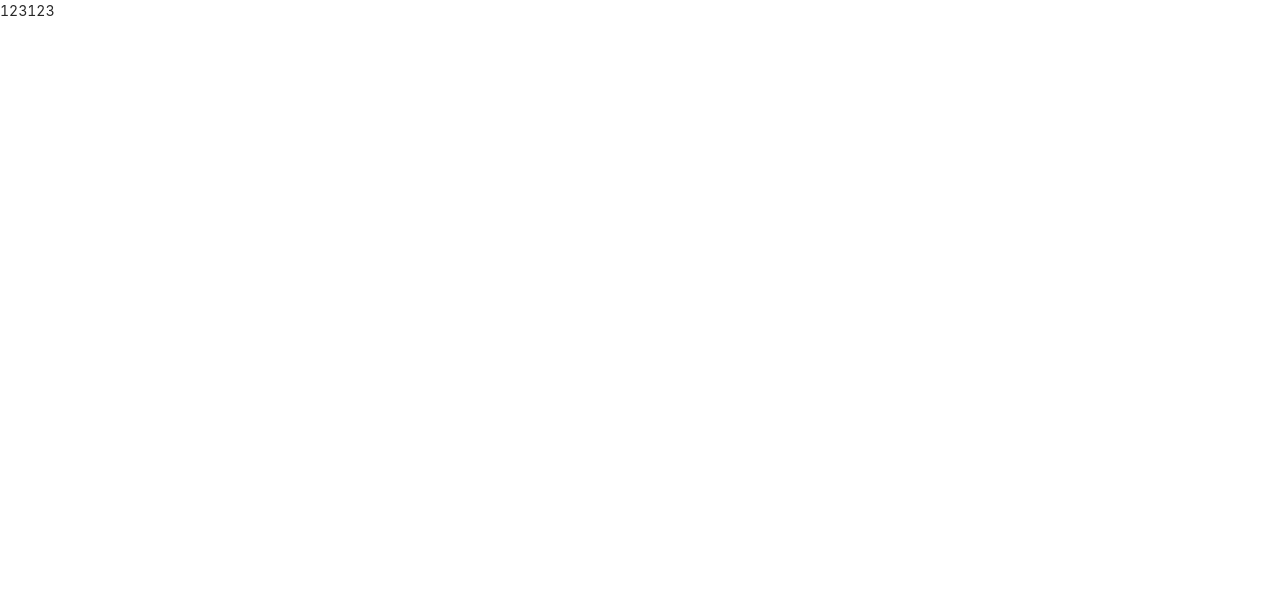
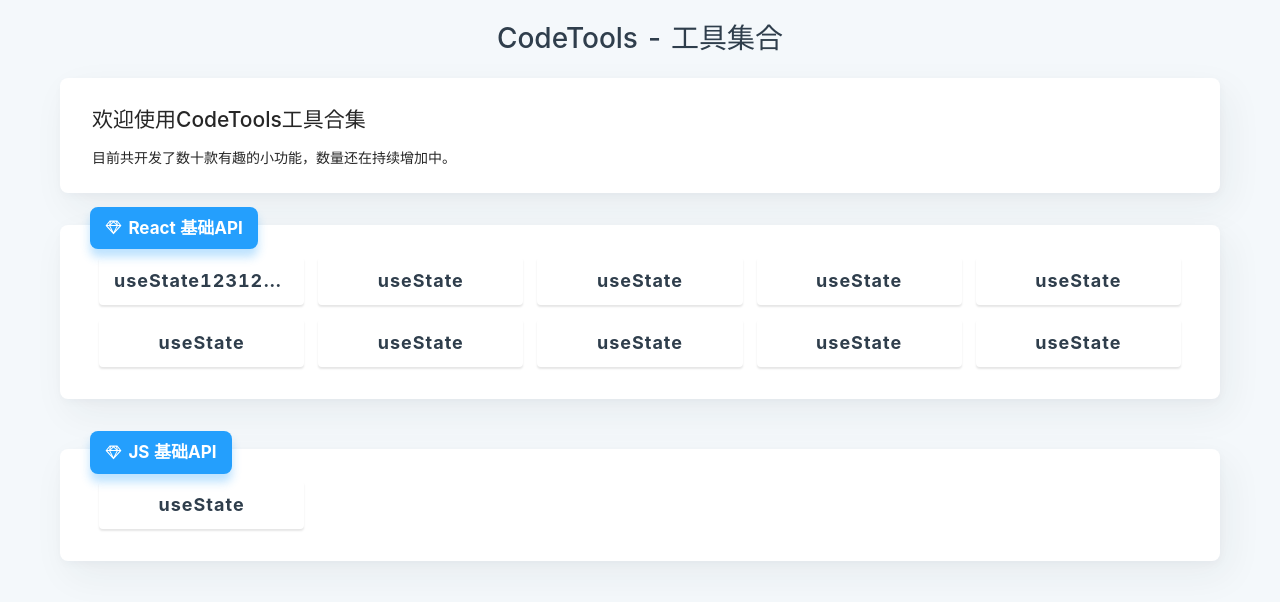
Before and after one commit to wangjuunwei/code-snippet, a React (Create React App) app: page / in a window 1280 px wide. Shown: the top 602 px of the page. Built offline with nearby package versions, Linux system fonts and the light colour scheme.

Commit message:
2021/05/19 完成navigation开发

```diff
--- a/src/Routes/index.tsx
+++ b/src/Routes/index.tsx
@@ -7,8 +7,10 @@ const NewApiTest = React.lazy(() => import('../pages/UseApiDemo/index'))
 const ForwardRef = React.lazy(() => import('../pages/UseApiDemo/forwardRef'))
 const UseState = React.lazy(() => import('../pages/UseApiDemo/useState'))
 
+const Navigation =React.lazy(()=>import('../pages/naviGation/index'))
+
 export const routes: RouteConfig[] = [
-    {path: '/', exact: true, render: () => <div>123123</div>},
+    {path: '/', exact: true, component:Navigation},
     //Typscript中的装饰器配合Ioc容器 完成依赖的 的注入
     {path: '/iocclass', exact: true, component: IocClass},
     {
--- /dev/null
+++ b/src/cssConfig.tsx
@@ -0,0 +1,4 @@
+export default {
+    fontColor: '#2f3e4c',
+    themeColor: '#249ffd'
+}
--- a/src/index.css
+++ b/src/index.css
@@ -1,13 +1,18 @@
+@import "~antd/dist/antd.css";
+.root{
+    font-size: 100px;
+}
 body {
-  margin: 0;
-  font-family: -apple-system, BlinkMacSystemFont, 'Segoe UI', 'Roboto', 'Oxygen',
+    margin: 0;
+    font-family: -apple-system, BlinkMacSystemFont, 'Segoe UI', 'Roboto', 'Oxygen',
     'Ubuntu', 'Cantarell', 'Fira Sans', 'Droid Sans', 'Helvetica Neue',
     sans-serif;
-  -webkit-font-smoothing: antialiased;
-  -moz-osx-font-smoothing: grayscale;
+    -webkit-font-smoothing: antialiased;
+    -moz-osx-font-smoothing: grayscale;
+    background-color:  #f4f8fb;
 }
 
 code {
-  font-family: source-code-pro, Menlo, Monaco, Consolas, 'Courier New',
+    font-family: source-code-pro, Menlo, Monaco, Consolas, 'Courier New',
     monospace;
 }
--- a/src/index.tsx
+++ b/src/index.tsx
@@ -2,7 +2,6 @@ import React from 'react';
 import ReactDOM from 'react-dom';
 import './index.css';
 import App from "./App";
-import 'antd/dist/antd.css';
 
 import reportWebVitals from './reportWebVitals';
 
--- a/src/pages/UseApiDemo/components/copy.tsx
+++ b/src/pages/UseApiDemo/components/copy.tsx
@@ -10,13 +10,13 @@ interface InputRefProps {
     remo?(): void
 }
 
-type InputInnerItem = InputRefProps & React.RefAttributes<HTMLInputElement> & React.ComponentPropsWithRef<any>
+// type InputInnerItem = InputRefProps & React.RefAttributes<HTMLInputElement> & React.ComponentPropsWithRef<any>
 
 /**
  * @description 这里是ForwardRefExoticComponent 尝试
  * 可以 React.forwardRef<InputRefProps, CopyProps>(CopyInnerItem) as InputWarComp 使用
  */
-type InputWarComp = React.ForwardRefExoticComponent<InputInnerItem>
+// type InputWarComp = React.ForwardRefExoticComponent<InputInnerItem>
 
 const CopyInnerItem: React.ForwardRefRenderFunction<InputRefProps, CopyProps> = ({text}, copyInputRef) => {
     const inputRef = React.useRef<HTMLInputElement>(null)
--- /dev/null
+++ b/src/pages/naviGation/css/index.tsx
@@ -0,0 +1,39 @@
+import styled from "styled-components/macro";
+import cssConfig from "../../../cssConfig";
+
+export const Wrapper = styled.div`
+  max-width: 75rem;
+  margin: 0 auto;
+  box-sizing: border-box;
+  padding: 0 1.25rem 1.25rem;
+`
+
+export const Header = styled.div`
+  width: 100%;
+  display: flex;
+  align-items: center;
+  justify-content: center;
+  flex-direction: column;
+  margin-top: 1rem;
+
+  h1 {
+    margin-bottom: 0px;
+    a {
+      color: ${cssConfig.fontColor}
+    }
+  }
+`
+
+export const HomeWe = styled.div`
+  margin-bottom: 2rem;
+  margin-top: 1.125rem;
+  padding: 1.5625rem 2rem;
+  box-shadow: 0.5rem 0.875rem 2.375rem rgb(39 44 49 / 6%), 0.0625rem 0.1875rem 0.5rem rgb(39 44 49 / 3%);
+  background-color: #fff;
+  border: none;
+  border-radius: .5rem;
+  p{
+    line-height: 1.5;
+    margin: 0;
+  }
+`
--- /dev/null
+++ b/src/pages/naviGation/css/mapComponents.tsx
@@ -0,0 +1,69 @@
+import styled from "styled-components/macro";
+import cssConfig from "../../../cssConfig";
+
+export const MapWrapper = styled.div`
+
+  padding-top: 2.1875rem;
+  position: relative;
+  padding: 1.5625rem 2rem;
+  margin-top: 1.125rem;
+  margin-bottom: 3.125rem;
+  box-shadow: 0.5rem 0.875rem 2.375rem rgb(39 44 49 / 6%), 0.0625rem 0.1875rem 0.5rem rgb(39 44 49 / 3%);
+  background-color: #fff;
+  border: none;
+  border-radius: .5rem;
+
+  .nya-title {
+    position: absolute;
+    left: 1.875rem;
+    top: -1.125rem;
+    padding: .5rem .9375rem;
+    font-weight: 700;
+    background-color: ${cssConfig.themeColor};
+    color: #fff;
+    font-size: 90;
+    box-shadow: 0 0.5rem 0.625rem rgb(36 159 253 / 30%);
+    border-radius: .5rem;
+
+    span {
+      font-size: 1.0625rem;
+      vertical-align: middle;
+    }
+
+    span:nth-child(2) {
+      margin-left: 0.4rem;
+    }
+  }
+}
+`
+
+export const Mapitem = styled.a`
+  position: relative;
+  box-sizing: border-box;
+  display: inline-block;
+  width: calc(20% - .875rem);
+  margin: .4375rem;
+  padding: .625rem .9375rem;
+  font-size: 1.125rem;
+  font-weight: 700;
+  text-align: center;
+  color: ${cssConfig.fontColor};
+  letter-spacing: .0625rem;
+  text-overflow: ellipsis;
+  white-space: nowrap;
+  overflow: hidden;
+  background-color: transparent;
+  cursor: pointer;
+  border-radius: .25rem;
+  border: none;
+  box-shadow: 0 0.125rem 0.125rem 0 rgb(8 11 14 / 10%);
+  vertical-align: top;
+  transform: translateZ(0);
+  :hover {
+    color: #fff;
+    transform: translateY(-.125rem);
+    box-shadow: 0 0 0.0625rem 0 rgb(8 11 14 / 6%), 0 0.375rem 0.375rem -0.0625rem rgb(8 11 14 / 10%);
+    background-color: ${cssConfig.themeColor};
+    transition: transform .1s ease,background-color .1s ease,color .05s ease-out;
+  }
+`
--- /dev/null
+++ b/src/pages/naviGation/index.tsx
@@ -0,0 +1,52 @@
+import React from 'react'
+import {Wrapper, Header, HomeWe} from "./css";
+
+import MapComponents from "./mapComponents";
+
+import {RouteConfigComponentProps} from 'react-router-config'
+
+type routeProps = RouteConfigComponentProps
+
+/**
+ * @summary header 展示组件
+ * @constructor
+ */
+const WrapperHedaer: React.FC<{}> = () => {
+    return (
+        <Header><h1><a href='/'>CodeTools - 工具集合</a></h1></Header>
+    )
+}
+
+
+/**
+ * @summary 欢迎组件
+ * @constructor
+ */
+const HomeWelcome: React.FC<{}> = () => {
+    return (
+        <HomeWe>
+            <h2>欢迎使用CodeTools工具合集</h2>
+            <p>目前共开发了数十款有趣的小功能，数量还在持续增加中。</p>
+        </HomeWe>
+    )
+
+}
+
+/**
+ * @summary navigation 主组建
+ * @param route
+ * @param props
+ * @constructor
+ */
+const NaviGation: React.FC<routeProps> = ({route, ...props}) => {
+    console.log("route===",props);
+    return (
+        <Wrapper>
+            <WrapperHedaer></WrapperHedaer>
+            <HomeWelcome></HomeWelcome>
+            <MapComponents props={props} />
+        </Wrapper>
+    )
+}
+
+export default React.memo(NaviGation)
--- /dev/null
+++ b/src/pages/naviGation/json/init.json
@@ -0,0 +1,56 @@
+[
+  {
+    "name": "React 基础API",
+    "components": [
+      {
+        "title": "useState123123123123123",
+        "href": "/UseApiDemo/useState"
+      },
+      {
+        "title": "useState",
+        "href": "/aba"
+      },
+      {
+        "title": "useState",
+        "href": "/aba"
+      },
+      {
+        "title": "useState",
+        "href": "/aba"
+      },
+      {
+        "title": "useState",
+        "href": "/aba"
+      },
+      {
+        "title": "useState",
+        "href": "/aba"
+      },
+      {
+        "title": "useState",
+        "href": "/aba"
+      },
+      {
+        "title": "useState",
+        "href": "/aba"
+      },
+      {
+        "title": "useState",
+        "href": "/aba"
+      },
+      {
+        "title": "useState",
+        "href": "/aba"
+      }
+    ]
+  },
+  {
+    "name": "JS 基础API",
+    "components": [
+      {
+        "title": "useState",
+        "href": "/aba"
+      }
+    ]
+  }
+]
--- /dev/null
+++ b/src/pages/naviGation/mapComponents.tsx
@@ -0,0 +1,63 @@
+import React from 'react'
+import InitState from './json/init.json'
+import {SketchOutlined} from '@ant-design/icons'
+import {MapWrapper, Mapitem} from './css/mapComponents'
+
+/**
+ * @summary 切换路由地址
+ * @param history
+ * @param path
+ */
+const changeRouter: (history: any, path: string) => void = (history, path) => {
+    history.push(path)
+}
+
+/**
+ * @summary 渲染列表详情
+ * @param item
+ * @param props
+ * @constructor
+ */
+const MapInnerItem: (item: { name: string, components: any }, props: any) => JSX.Element = (item, props) => {
+    return (
+        item && item.components.map((innerItem: { title: string, href: string }, index: number) => {
+            return (<Mapitem key={index} onClick={() => {
+                changeRouter(props.history, innerItem.href)
+            }}>{innerItem.title}</Mapitem>)
+        })
+    )
+
+}
+
+/**
+ * @summary 渲染一级盒子
+ * @param InitObject
+ * @param props
+ * @constructor
+ */
+const MapItem: (InitObject: any, props: object) => JSX.Element = (InitObject, props) => {
+
+    return (
+        InitObject && InitObject.map((item: { name: string, components: any }, index: number) => {
+            return (
+                <MapWrapper key={index}>
+                    <div className='nya-title'><SketchOutlined/><span>{item.name}</span></div>
+                    {MapInnerItem(item, props)}
+                </MapWrapper>)
+        })
+    )
+
+}
+
+/**
+ * @summary 主渲染组件
+ * @param props
+ * @constructor
+ */
+const MapComponents: React.FC<{ props: object }> = (props) => {
+    return (
+        <>{MapItem(InitState, {...props.props})}</>
+    )
+}
+
+export default MapComponents
```
